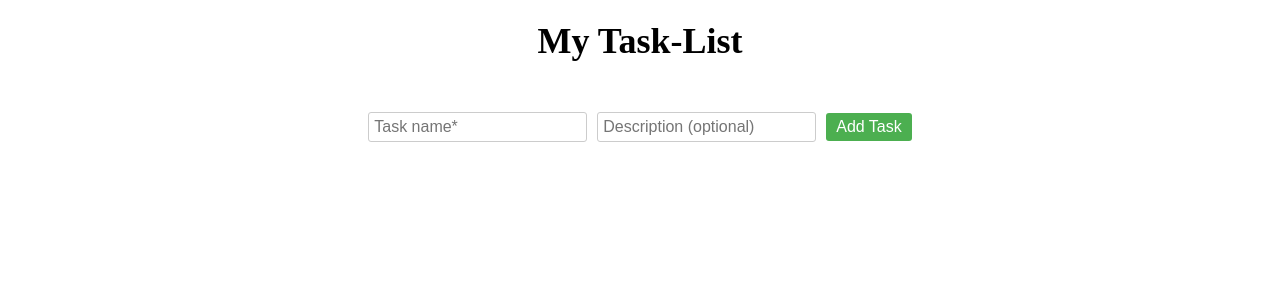
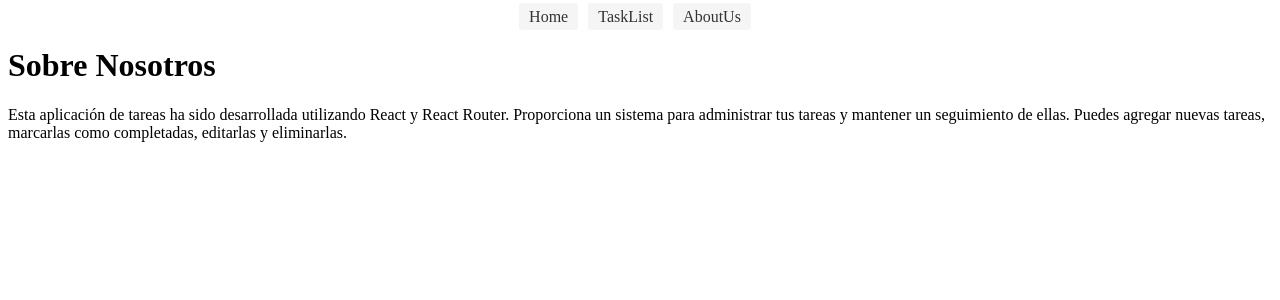
Before and after one commit to JuanEFlorez/my-react-task-list, a React (Vite) app: page /AboutUs in a window 1280 px wide. Shown: the top 300 px of the page. Built offline with nearby package versions, Linux system fonts and the light colour scheme.

Commit message:
Se utiliza React router y lazy para permitir que el usuario navegue entre las diferentes rutas de tu aplicación

```diff
--- a/package.json
+++ b/package.json
@@ -9,8 +9,14 @@
     "preview": "vite preview"
   },
   "dependencies": {
+    "@chakra-ui/react": "^2.6.1",
+    "@emotion/react": "^11.11.0",
+    "@emotion/styled": "^11.11.0",
+    "framer-motion": "^10.12.11",
     "react": "^18.2.0",
     "react-dom": "^18.2.0",
+    "react-lazy": "^1.1.0",
+    "react-router-dom": "^6.11.1",
     "uuid": "^9.0.0"
   },
   "devDependencies": {
--- a/src/App.css
+++ b/src/App.css
@@ -81,3 +81,65 @@
   border-radius: 3px;
   border: 1px solid #ccc;
 }
+.menu {
+  display: flex;
+  justify-content: center;
+  margin-bottom: 20px;
+}
+
+.menu ul {
+  list-style: none;
+  padding: 0;
+  margin: 0;
+  display: flex;
+}
+
+.menu li {
+  margin-right: 10px;
+}
+
+.menu a {
+  text-decoration: none;
+  color: #333;
+  padding: 5px 10px;
+  font-size: 16px;
+  border-radius: 3px;
+  background-color: #f5f5f5;
+}
+
+.menu a:hover {
+  background-color: #eaeaea;
+}
+.task-page {
+  margin-top: 20px;
+}
+
+.task {
+  display: flex;
+  align-items: center;
+  margin-bottom: 10px;
+}
+
+.task-name {
+  font-size: 18px;
+  font-weight: bold;
+  margin-right: 10px;
+}
+
+.task-description {
+  font-size: 16px;
+  margin-right: 10px;
+}
+
+.task-check {
+  margin-right: 10px;
+}
+
+.task-check-label {
+  font-size: 16px;
+}
+
+.task-check-label.completed {
+  text-decoration: line-through;
+  color: #ccc;
+}
--- a/src/App.jsx
+++ b/src/App.jsx
@@ -1,13 +1,26 @@
-import React from "react";
-import Header from "./components/Header";
-import TaskList from "./components/TaskList";
+import React, { Suspense, lazy } from "react";
+import { BrowserRouter as Router, Route, Routes } from "react-router-dom";
 import "./App.css";
+import Menu from "./components/Menu";
+
+// Importar los componentes de forma diferida (lazy)
+const HomePage = lazy(() => import("./pages/HomePage"));
+const TaskPage = lazy(() => import("./pages/TaskPage"));
+const AboutUsPage = lazy(() => import("./pages/AboutUsPage"));
 
 function App() {
   return (
     <div>
-      <Header />
-      <TaskList />
+      <Router>
+        <Menu />
+        <Suspense fallback={<div>Loading...</div>}>
+          <Routes>
+            <Route path="/" element={<HomePage />} />
+            <Route path="/Task-List" element={<TaskPage />} />
+            <Route path="/AboutUs" element={<AboutUsPage />} />
+          </Routes>
+        </Suspense>
+      </Router>
     </div>
   );
 }
--- /dev/null
+++ b/src/components/Menu.jsx
@@ -0,0 +1,22 @@
+import React from "react";
+import { Link } from "react-router-dom";
+
+function Menu() {
+  return (
+    <nav className="menu">
+      <ul>
+        <li>
+          <Link to="/">Home</Link>
+        </li>
+        <li>
+          <Link to="/Task-List">TaskList</Link>
+        </li>
+        <li>
+          <Link to="/AboutUs">AboutUs</Link>
+        </li>
+      </ul>
+    </nav>
+  );
+}
+
+export default Menu;
--- a/src/components/Task.jsx
+++ b/src/components/Task.jsx
@@ -1,55 +1,53 @@
 import React, { useState } from "react";
 
-function Task(props) {
-  // Destructuramos las props para obtener los valores necesarios
-  const { id, name, completed, onCheck, onDelete, onEdit } = props;
-  // Definimos los estados locales necesarios
-  const [isEditing, setIsEditing] = useState(false);
-  const [updatedName, setUpdatedName] = useState(name);
+function Task({ task, onUpdateTask, onDeleteTask }) {
+  const [editing, setEditing] = useState(false);
+  const [editedName, setEditedName] = useState(task.name);
+  const [editedDescription, setEditedDescription] = useState(task.description);
 
-  // Función para actualizar el valor de updatedName cuando cambia el input de edición
-  function handleNameChange(e) {
-    setUpdatedName(e.target.value);
+  function handleCheck(completed) {
+    onUpdateTask(task.id, { completed });
   }
 
-  // Función para activar el modo edición
   function handleEdit() {
-    setIsEditing(true);
+    setEditing(true);
   }
 
-  // Función para cancelar la edición
-  function handleCancel() {
-    setIsEditing(false);
-    setUpdatedName(name);
+  function handleSave() {
+    onUpdateTask(task.id, { name: editedName, description: editedDescription });
+    setEditing(false);
   }
 
-  // Función para guardar los cambios
-  function handleSave() {
-    onEdit(id, updatedName);
-    setIsEditing(false);
+  function handleDelete() {
+    onDeleteTask(task.id);
   }
 
   return (
     <div className="task">
-      {/* Checkbox para marcar la tarea como completada */}
-      <input
-        type="checkbox"
-        checked={completed}
-        onChange={(e) => onCheck(id, e.target.checked)}
-      />
-      {/* Si estamos en modo edición, mostramos el input y los botones de guardar y cancelar */}
-      {isEditing ? (
+      {editing ? (
         <>
-          <input type="text" value={updatedName} onChange={handleNameChange} />
+          <input
+            type="text"
+            value={editedName}
+            onChange={(e) => setEditedName(e.target.value)}
+          />
+          <input
+            type="text"
+            value={editedDescription}
+            onChange={(e) => setEditedDescription(e.target.value)}
+          />
           <button onClick={handleSave}>Save</button>
-          <button onClick={handleCancel}>Cancel</button>
         </>
       ) : (
-        // Si no estamos en modo edición, mostramos el nombre de la tarea y los botones de editar y borrar
         <>
-          <span className={completed ? "completed" : ""}>{name}</span>
+          <input
+            type="checkbox"
+            checked={task.completed}
+            onChange={(e) => handleCheck(e.target.checked)}
+          />
+          <h3>{task.name}</h3>
           <button onClick={handleEdit}>Edit</button>
-          <button onClick={() => onDelete(id)}>Delete</button>
+          <button onClick={handleDelete}>Delete</button>
         </>
       )}
     </div>
--- a/src/components/TaskList.jsx
+++ b/src/components/TaskList.jsx
@@ -23,6 +23,10 @@ function TaskList() {
     }
   }
 
+  function handleUpdateTask(id, updatedTask) {
+    updateTask(id, updatedTask);
+  }
+
   return (
     <div className="task-list">
       <div className="task-form">
@@ -46,15 +50,9 @@ function TaskList() {
       {tasks.map((task) => (
         <Task
           key={task.id}
-          id={task.id}
-          name={task.name}
-          description={task.description}
-          completed={task.completed}
-          onCheck={(id, completed) => updateTask(id, { completed })}
-          onDelete={(id) => handleDeleteTask(id)}
-          onEdit={(id, name, description) =>
-            updateTask(id, { name, description })
-          }
+          task={task}
+          onUpdateTask={handleUpdateTask}
+          onDeleteTask={handleDeleteTask}
         />
       ))}
     </div>
--- /dev/null
+++ b/src/pages/AboutUsPage.jsx
@@ -0,0 +1,17 @@
+import React from "react";
+
+function AboutUs() {
+  return (
+    <div>
+      <h1>Sobre Nosotros</h1>
+      <p>
+        Esta aplicación de tareas ha sido desarrollada utilizando React y React
+        Router. Proporciona un sistema para administrar tus tareas y mantener un
+        seguimiento de ellas. Puedes agregar nuevas tareas, marcarlas como
+        completadas, editarlas y eliminarlas.
+      </p>
+    </div>
+  );
+}
+
+export default AboutUs;
--- /dev/null
+++ b/src/pages/HomePage.jsx
@@ -0,0 +1,13 @@
+import React from "react";
+import TaskList from "../components/TaskList";
+
+function HomePage() {
+  return (
+    <div>
+      <h1>Bienvenido a la Aplicación de Tareas</h1>
+      <TaskList showDescription={true} />
+    </div>
+  );
+}
+
+export default HomePage;
--- /dev/null
+++ b/src/pages/TaskPage.jsx
@@ -0,0 +1,36 @@
+import React from "react";
+import useTaskList from "../hooks/useTaskList";
+import Header from "../components/Header";
+
+function TaskPage() {
+  const { tasks, updateTask } = useTaskList();
+
+  function handleCheck(id, completed) {
+    updateTask(id, { completed });
+  }
+
+  return (
+    <div className="task-page">
+      <Header />
+      {tasks.map((task) => (
+        <div className="task" key={task.id}>
+          <span className="task-name">{task.name}</span>
+          <span className="task-description">{task.description}</span>
+          <label
+            className={`task-check-label ${task.completed ? "completed" : ""}`}
+          >
+            <input
+              type="checkbox"
+              className="task-check"
+              checked={task.completed}
+              onChange={(e) => handleCheck(task.id, e.target.checked)}
+            />
+            Completed
+          </label>
+        </div>
+      ))}
+    </div>
+  );
+}
+
+export default TaskPage;
```
Also changed, not shown: 1 other file (tests, documents, lock files or other folders).
